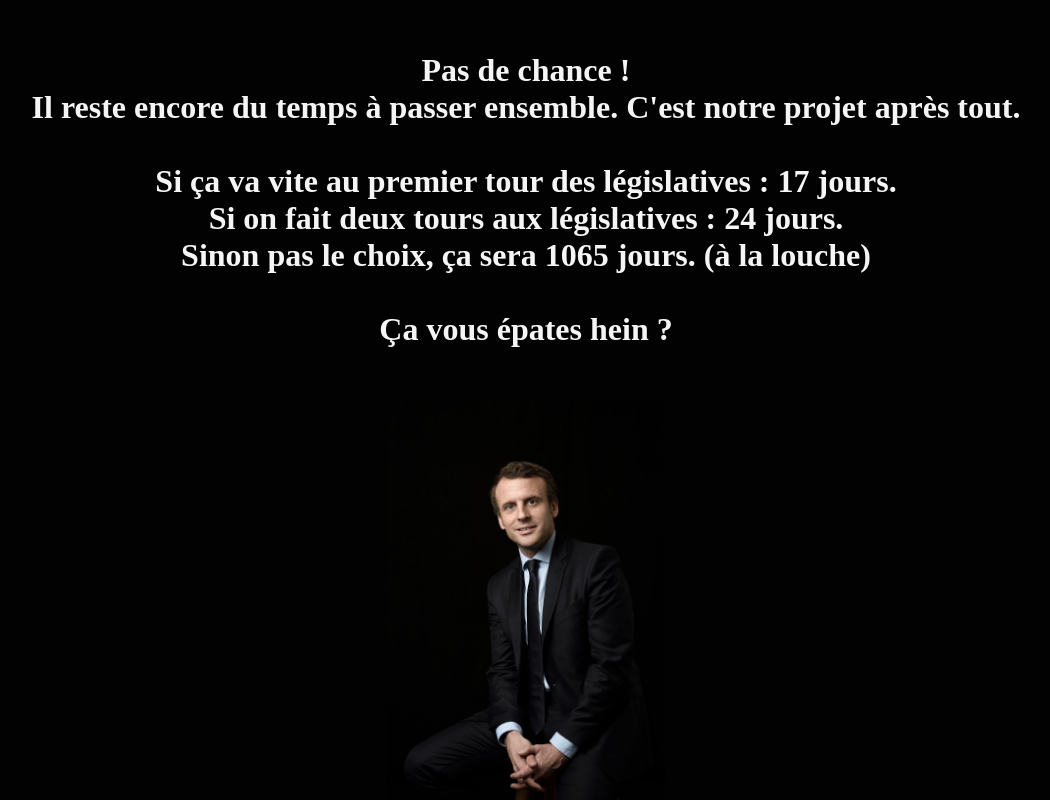
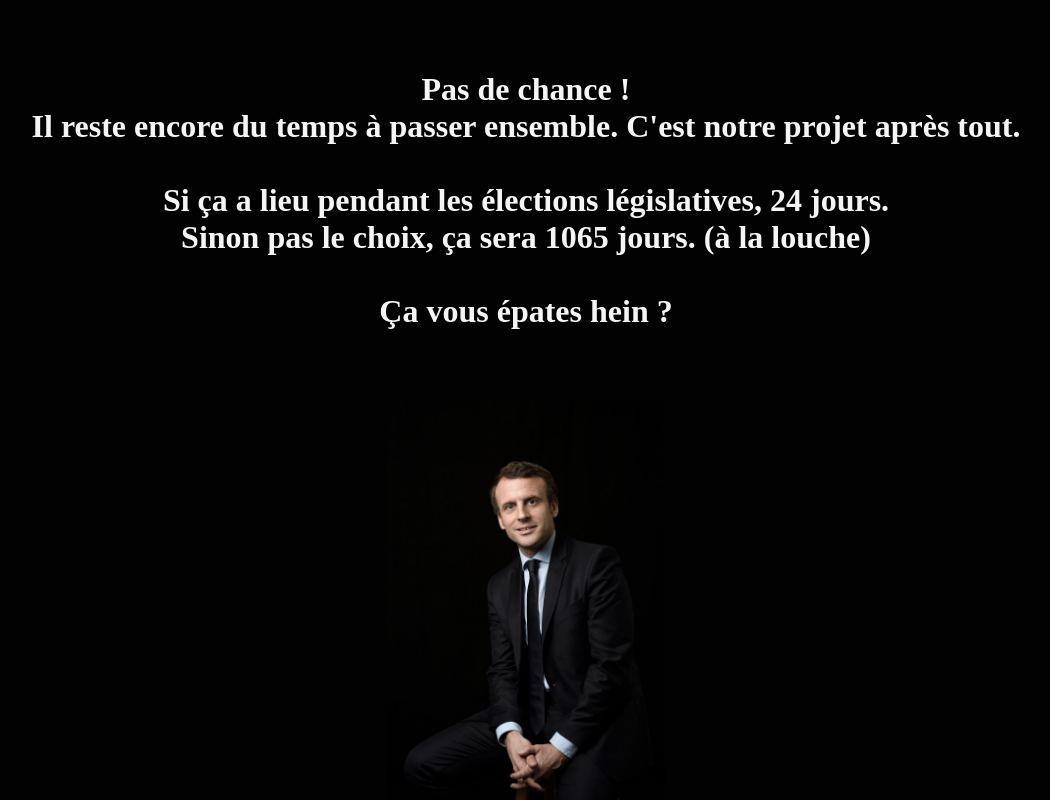
Before and after one commit to aldebaranzbradaradjan/EndOfMacarony, a plain HTML site: page index.html in a window 1280 px wide. Shown: the whole page, without its empty margins (114-1164 px from the left). Drawn offline with Linux system fonts and the light colour scheme.

Commit message:
Update index.html

```diff
--- a/index.html
+++ b/index.html
@@ -49,10 +49,8 @@
         var one_day = 1000 * 60 * 60 * 24
         var present_date = new Date()
         var end_of_macrony_day = new Date(2027, 4, 14, 20, 0, 0)
-        var fast_mini_end_of_macrony_day = new Date(2024, 5, 30, 20, 0, 0)
         var mini_end_of_macrony_day = new Date(2024, 6, 7, 20, 0, 0)
         var days = (Math.round(end_of_macrony_day.getTime() - present_date.getTime()) / (one_day)).toFixed(0)
-        var fast_mini_days = (Math.round(fast_mini_end_of_macrony_day.getTime() - present_date.getTime()) / (one_day)).toFixed(0)
         var mini_days = (Math.round(mini_end_of_macrony_day.getTime() - present_date.getTime()) / (one_day)).toFixed(0)
         var res;
 
@@ -64,8 +62,7 @@
         }
         else {
           res = "Pas de chance !</br>Il reste encore du temps à passer ensemble. C'est notre projet après tout.<br><br>"
-          + "Si ça va vite au premier tour des législatives : " + fast_mini_days + (fast_mini_days !== 1 ? " jours." : "jour.") + "<br>"
-          + "Si on fait deux tours aux législatives : " + mini_days + (mini_days !== 1 ? " jours." : "jour.") + "<br>"
+          + "Si ça a lieu pendant les élections législatives, " + mini_days + (mini_days !== 1 ? " jours." : "jour.") + "<br>"
           + "Sinon pas le choix, ça sera " + days + (days !== 1 ? " jours." : "jour.") + " (à la louche)"
           + "<br><br>Ça vous épates hein ?"
         }
```
